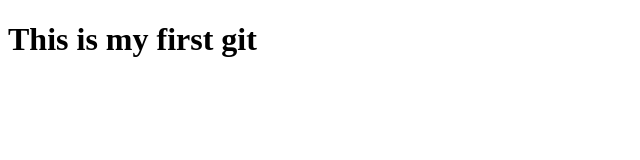
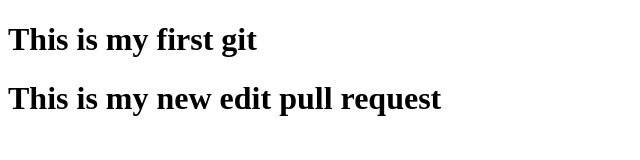
Before and after one commit to sainithish1143/buddies, a plain HTML site: page index.html in a window 1280 px wide. Shown: the whole page, without its empty margins (0-640 px from the left). Drawn offline with Linux system fonts and the light colour scheme.

Commit message:
my new edit pull request

```diff
--- a/index.html
+++ b/index.html
@@ -6,6 +6,7 @@
 <body>
 
 <h1>This is my first git</h1>
+<h1>This is my new edit pull request<h1>
 
 
 </body>
```
